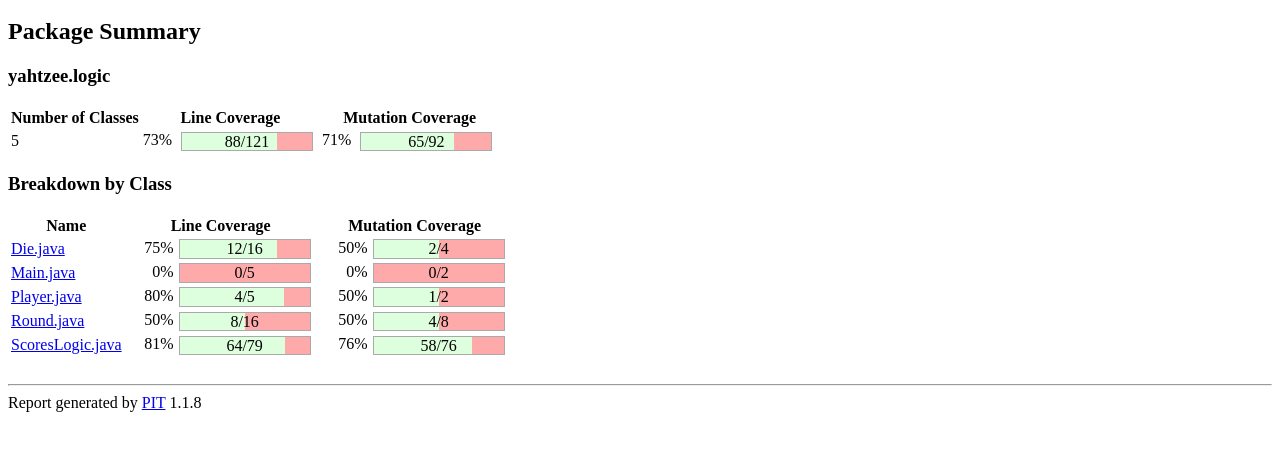
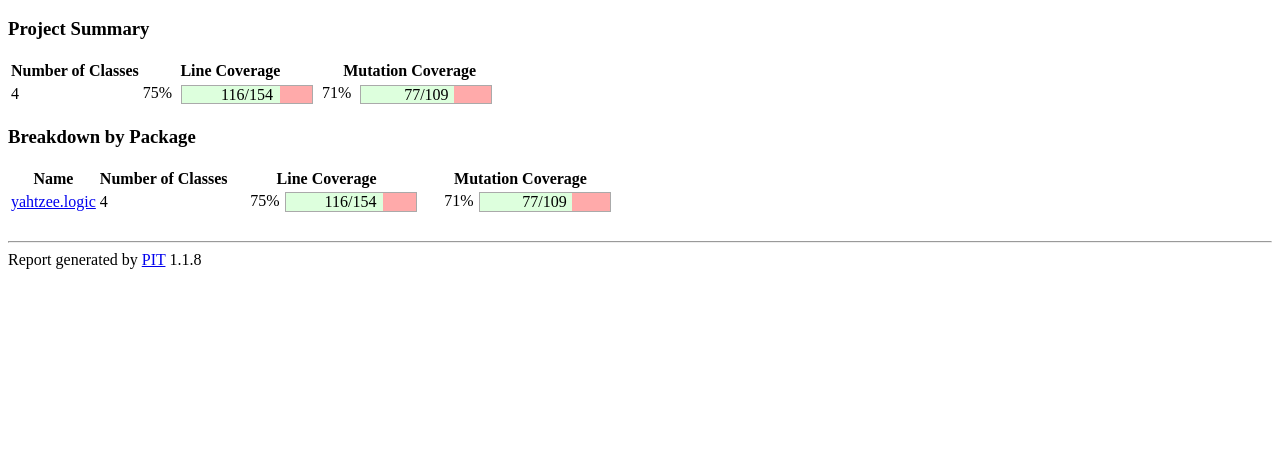
Before and after one commit to topikiviluoma/yahtzee, a plain HTML site: page Dokumentointi/pit/index.html in a window 1280 px wide. Shown: the part 48-498 px from the top of the page. Drawn offline with Linux system fonts and the light colour scheme.

Commit message:
raportit ajan tasalle

```diff
--- a/Dokumentointi/pit/index.html
+++ b/Dokumentointi/pit/index.html
@@ -39,7 +39,7 @@
    .coverage_ledgend {
         position : absolute;
         height : 100%;
-        width: 100%;
+        width : 100%;
         left : 0;
         top : 0;
         text-align : center;
@@ -50,9 +50,9 @@
    }
 
    .coveragePercentage {
-        display: inline-block;
-        width: 3em;
-        text-align: right;
+    display: inline-block;
+    width: 3em;
+    text-align: right;
    }
   </style>
 
@@ -60,8 +60,8 @@
 <body>
 
 <h1>Pit Test Coverage Report</h1>
-<h2>Package Summary</h2>
-<h3>yahtzee.logic</h3>
+
+<h3>Project Summary</h3>
 <table>
     <thead>
         <tr>
@@ -72,19 +72,20 @@
     </thead>
     <tbody>
         <tr>
-            <td>5</td>
-            <td>73% <div class="coverage_bar"><div class="coverage_complete" style="width:73%"></div><div class="coverage_ledgend">88/121</div></div></td>
-            <td>71% <div class="coverage_bar"><div class="coverage_complete" style="width:71%"></div><div class="coverage_ledgend">65/92</div></div></td>
+            <td>4</td>
+            <td>75% <div class="coverage_bar"><div class="coverage_complete" style="width:75%"></div><div class="coverage_ledgend">116/154</div></div></td>
+            <td>71% <div class="coverage_bar"><div class="coverage_complete" style="width:71%"></div><div class="coverage_ledgend">77/109</div></div></td>
         </tr>
     </tbody>
 </table>
 
 
-<h3>Breakdown by Class</h3>
+<h3>Breakdown by Package</h3>
 <table>
     <thead>
         <tr>
             <th>Name</th>
+            <th>Number of Classes</th>
             <th>Line Coverage</th>
             <th>Mutation Coverage</th>
         </tr>
@@ -92,33 +93,10 @@
     <tbody>
 
         <tr>
-            <td><a href="./Die.java.html">Die.java</a></td>
-            <td><div class="coveragePercentage">75% </div><div class="coverage_bar"><div class="coverage_complete" style="width:75%"></div><div class="coverage_ledgend">12/16</div></div></td>
-            <td><div class="coveragePercentage">50% </div><div class="coverage_bar"><div class="coverage_complete" style="width:50%"></div><div class="coverage_ledgend">2/4</div></div></td>
-        </tr>
-
-        <tr>
-            <td><a href="./Main.java.html">Main.java</a></td>
-            <td><div class="coveragePercentage">0% </div><div class="coverage_bar"><div class="coverage_complete" style="width:0%"></div><div class="coverage_ledgend">0/5</div></div></td>
-            <td><div class="coveragePercentage">0% </div><div class="coverage_bar"><div class="coverage_complete" style="width:0%"></div><div class="coverage_ledgend">0/2</div></div></td>
-        </tr>
-
-        <tr>
-            <td><a href="./Player.java.html">Player.java</a></td>
-            <td><div class="coveragePercentage">80% </div><div class="coverage_bar"><div class="coverage_complete" style="width:80%"></div><div class="coverage_ledgend">4/5</div></div></td>
-            <td><div class="coveragePercentage">50% </div><div class="coverage_bar"><div class="coverage_complete" style="width:50%"></div><div class="coverage_ledgend">1/2</div></div></td>
-        </tr>
-
-        <tr>
-            <td><a href="./Round.java.html">Round.java</a></td>
-            <td><div class="coveragePercentage">50% </div><div class="coverage_bar"><div class="coverage_complete" style="width:50%"></div><div class="coverage_ledgend">8/16</div></div></td>
-            <td><div class="coveragePercentage">50% </div><div class="coverage_bar"><div class="coverage_complete" style="width:50%"></div><div class="coverage_ledgend">4/8</div></div></td>
-        </tr>
-
-        <tr>
-            <td><a href="./ScoresLogic.java.html">ScoresLogic.java</a></td>
-            <td><div class="coveragePercentage">81% </div><div class="coverage_bar"><div class="coverage_complete" style="width:81%"></div><div class="coverage_ledgend">64/79</div></div></td>
-            <td><div class="coveragePercentage">76% </div><div class="coverage_bar"><div class="coverage_complete" style="width:76%"></div><div class="coverage_ledgend">58/76</div></div></td>
+            <td><a href="./yahtzee.logic/index.html">yahtzee.logic</a></td>
+            <td>4</td>
+            <td><div class="coveragePercentage">75% </div><div class="coverage_bar"><div class="coverage_complete" style="width:75%"></div><div class="coverage_ledgend">116/154</div></div></td>
+            <td><div class="coveragePercentage">71% </div><div class="coverage_bar"><div class="coverage_complete" style="width:71%"></div><div class="coverage_ledgend">77/109</div></div></td>
         </tr>
 
      </tbody>
```
Also changed, not shown: Dokumentointi/checkstyle.html (+4 -4 lines), 3 other files.
